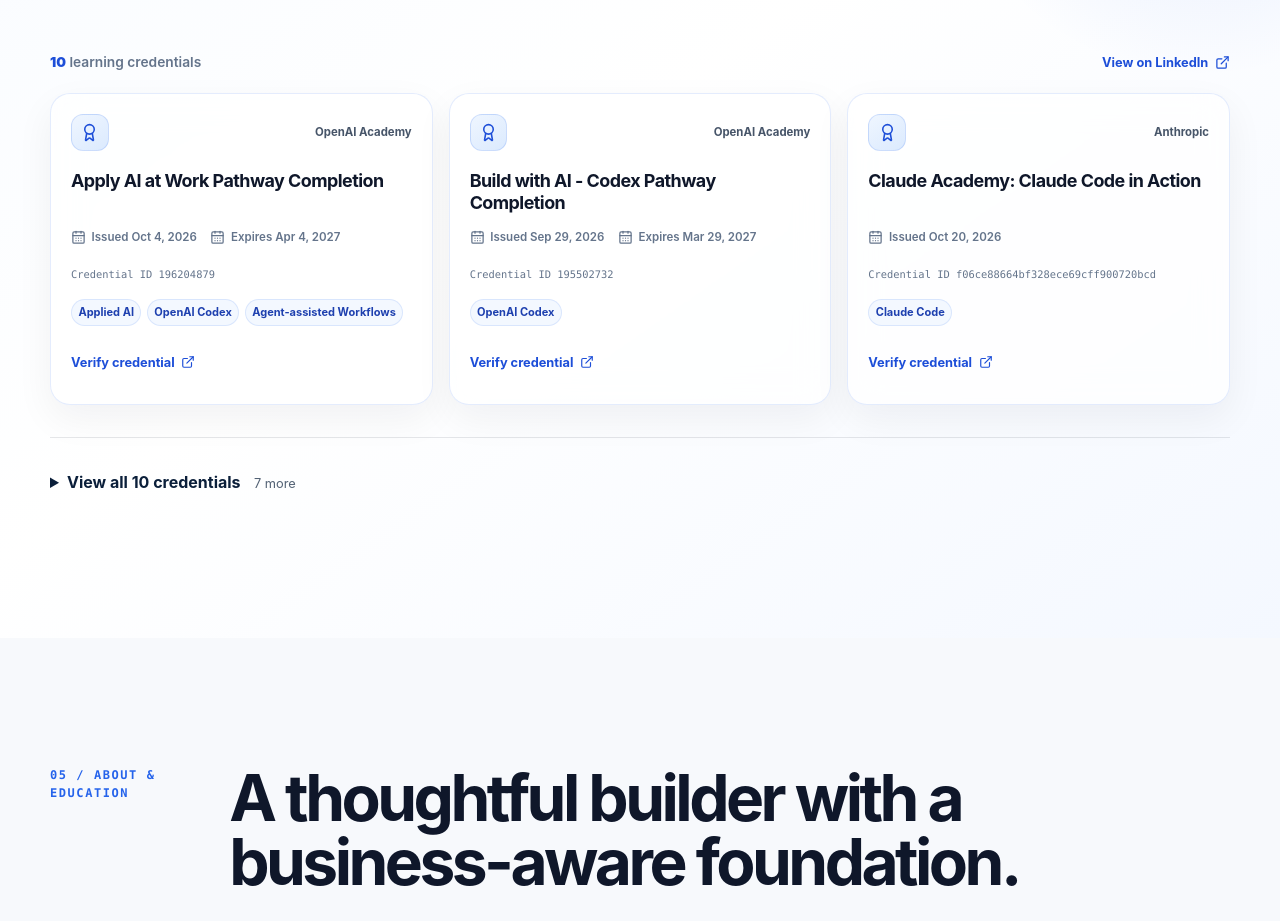
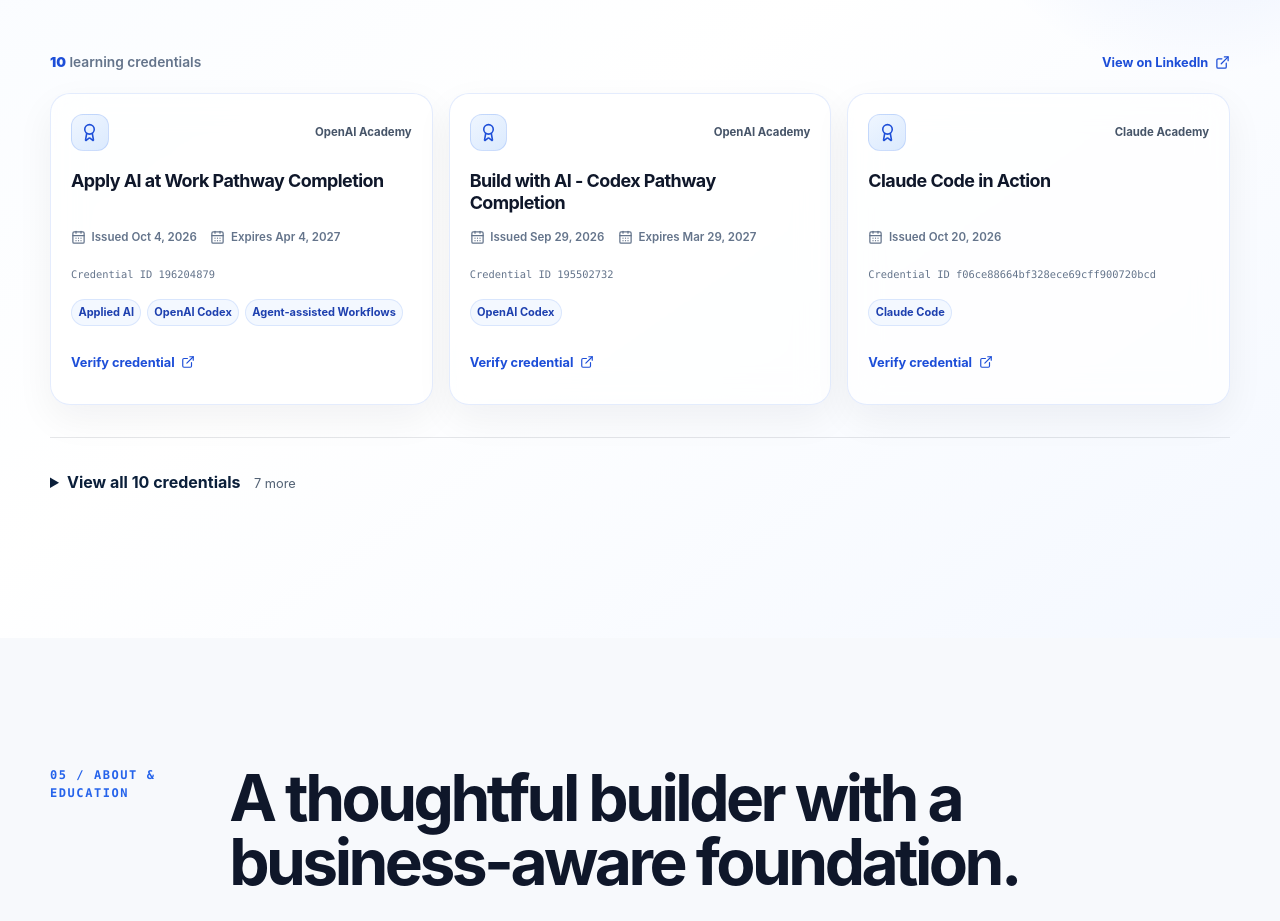
Before and after one commit to TheetawatCode/Theetawat-Portfolio, a Next.js app: page / in a window 1280 px wide. Shown: the part 6320-7241 px from the top of the page. Built offline with nearby package versions, Linux system fonts and the light colour scheme.

Commit message:
fix: standardize certificate academy labels

```diff
--- a/src/data/portfolio.ts
+++ b/src/data/portfolio.ts
@@ -119,8 +119,8 @@ export const certificates: Certificate[] = [
   {
     id: "claude-code-in-action",
     selected: true,
-    title: "Claude Academy: Claude Code in Action",
-    issuer: "Anthropic",
+    title: "Claude Code in Action",
+    issuer: "Claude Academy",
     issued: "Oct 20, 2026",
     credentialId: "f06ce88664bf328ece69cff900720bcd",
     skills: ["Claude Code"],
@@ -128,8 +128,8 @@ export const certificates: Certificate[] = [
   },
   {
     id: "claude-building-with-api",
-    title: "Claude Academy: Building with the Claude API",
-    issuer: "Anthropic",
+    title: "Building with the Claude API",
+    issuer: "Claude Academy",
     issued: "Oct 25, 2026",
     credentialId: "9ad828beae4c7166449d995da77a75bf",
     skills: ["Claude API"],
@@ -137,8 +137,8 @@ export const certificates: Certificate[] = [
   },
   {
     id: "claude-code-101",
-    title: "Claude Academy: Claude Code 101",
-    issuer: "Anthropic",
+    title: "Claude Code 101",
+    issuer: "Claude Academy",
     issued: "Oct 12, 2026",
     credentialId: "6945ac558eb7b16371a70f41fa7d88fa",
     skills: ["Claude Code"],
@@ -146,8 +146,8 @@ export const certificates: Certificate[] = [
   },
   {
     id: "claude-101",
-    title: "Claude Academy: Claude 101",
-    issuer: "Anthropic",
+    title: "Claude 101",
+    issuer: "Claude Academy",
     issued: "Oct 9, 2026",
     credentialId: "a437de728f6d9961253ef018c869be52",
     skills: ["Claude Skills"],
```
